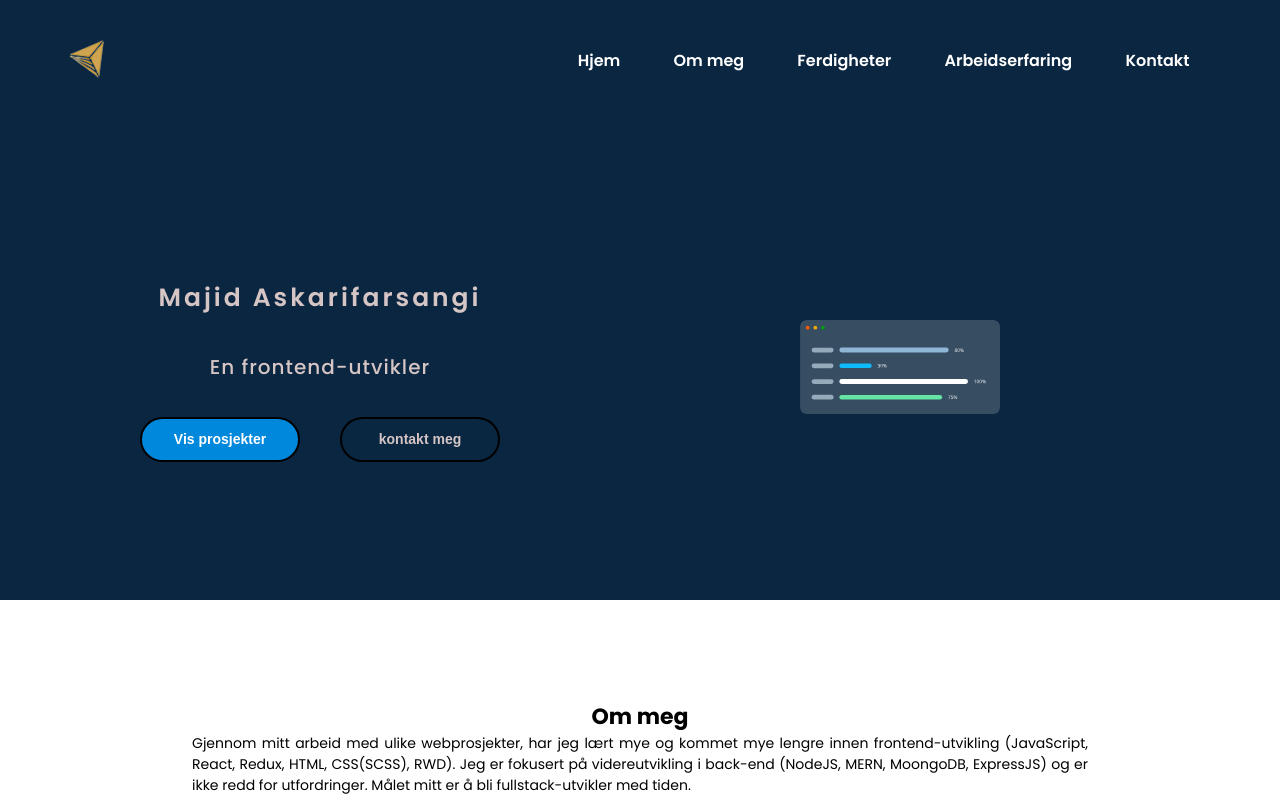
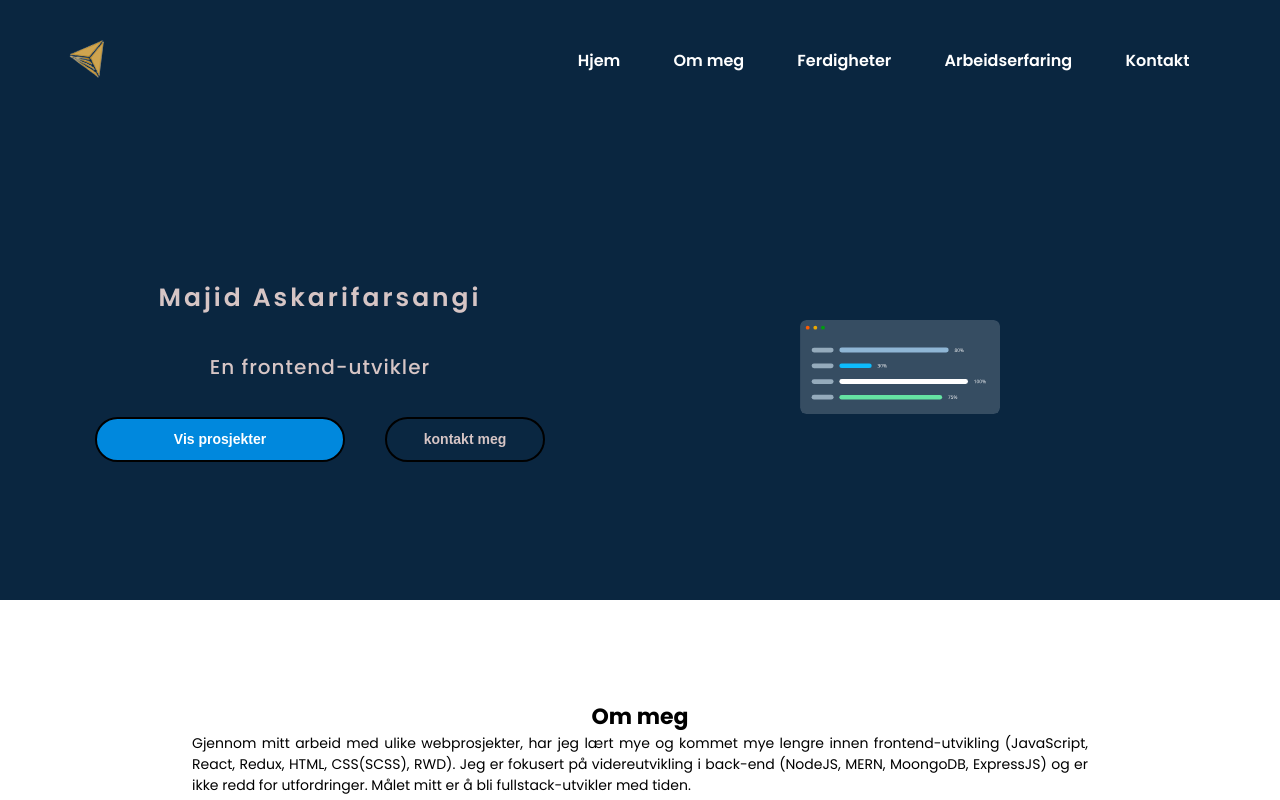
Before and after one commit to maf256/portfolio, a React (Create React App) app: page / in a window 1280 px wide. Shown: the top 800 px of the page. Built offline with nearby package versions, Linux system fonts and the light colour scheme.

Commit message:
defined size

```diff
--- a/src/components/Header/Header.js
+++ b/src/components/Header/Header.js
@@ -9,8 +9,8 @@ export default function Header() {
                 <TitleLeft>Majid Askarifarsangi</TitleLeft>
                 <Pragraph>En frontend-utvikler</Pragraph>
                 <ButtonLeft>
-                    <Button variant="primary">Vis prosjekter</Button>
-                    <Button variant="secondary">kontakt meg</Button>
+                    <Button variant="primary" size="l">Vis prosjekter</Button>
+                    <Button variant="secondary" size="m">kontakt meg</Button>
                 </ButtonLeft>
             </LeftSide>
             <RightSide>
--- a/src/components/common/Button.js
+++ b/src/components/common/Button.js
@@ -6,21 +6,23 @@ import { Theme } from "./Theme"
 
 export default function Button({ variant, size, children }) {
     return (
-        <ButtonComponent variant={variant} >
+        <ButtonComponent variant={variant} size={size} >
             {children}
         </ButtonComponent>
     )
 }
 
 const ButtonComponent = styled.button`
-    width: 160px;
+    width: ${({size}) => Theme.Size[size].width};
     height: 45px;
     border: 2px solid black;
     border-radius: 50px;
     margin: 20px;
     background-color: ${({variant})=> Theme.Button[variant].backgroundColor};
     color: ${({variant}) => Theme.Button[variant].color};
+    color:
     text-align: center;
     font-size: 14px;
     font-weight: 700;
+
 `
--- a/src/components/common/Theme.js
+++ b/src/components/common/Theme.js
@@ -46,7 +46,14 @@ const Color = {
     Gray800: '#424242',
     Gray900: '#212121',
     Black: '#000000',
-    White: '#FFFFFF'
+    White: '#FFFFFF',
+    //Our colors
+    Pink100: "#d6c5c5",
+    Cyan200: "#2DCDDF",
+    LightBlue300: "#08d",
+    Indigo500: "#0A2640",
+    BlueGrey400: "#303245"
+
 }
 
 export const Theme = {
@@ -64,12 +71,26 @@ export const Theme = {
             color: '#d6c5c5'
         }
     },
-    color: {
-        primaryColor: "#d6c5c5",
-        secodaryColor: "#08d",
-        thernaryColor: "#0A2640",
-        fournaryColor: "#303245",
-        fivenaryColor: ""
+    Size : {
+        s: {
+            width: "110px",
+            height: "45px",
+        },
+        m: {
+            width: "160px",
+            height: "45px",
+        },
+        l: {
+            width: "250px",
+            height: "45px",
+        }
+    },
+    Colos: {
+        Pink100: "#d6c5c5",
+        Cyan200: "#2DCDDF",
+        LightBlue300: "#08d",
+        Indigo500: "#0A2640",
+        BlueGrey400: "#303245"
     }
 }
 
@@ -77,7 +98,7 @@ export const Theme = {
     1 - #d6c5c5 = whitesmoky
     2 - #2DCDDF = lightBlue
     3 - #0A2640 = darkBlue
-    4 - blsck
+    4 - black
     5 - #303245 = darkGray (input form)
     6 - #08d = lightBlue Origin (submit form)
 
```
